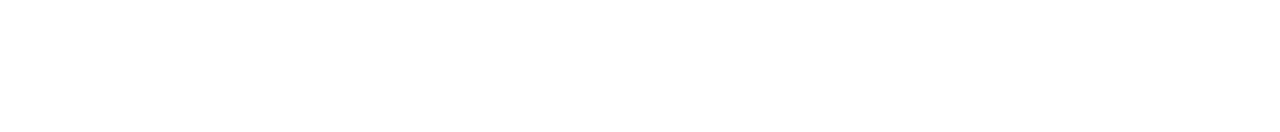
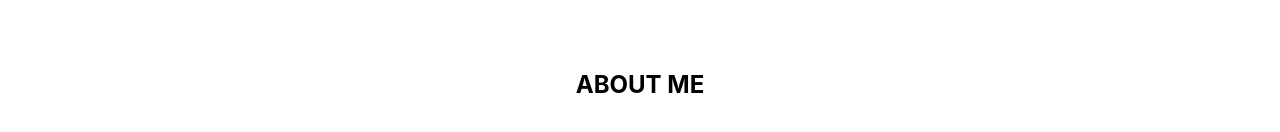
Before and after one commit to jackheimburge/portfolio, a React (Create React App) app: page / in a window 1280 px wide. Shown: the part 1219-1351 px from the top of the page. Before the commit the page ends 903 px from the top, so only its background shows below. Built offline with nearby package versions, Linux system fonts and the light colour scheme.

Commit message:
add aboutme component and css file

```diff
--- /dev/null
+++ b/src/AboutMe.css
@@ -0,0 +1,6 @@
+.AboutMe {
+    height: 100vmin;
+    display: flex;
+    align-items: center;
+    justify-content: center;
+}
--- /dev/null
+++ b/src/AboutMe.jsx
@@ -0,0 +1,9 @@
+import './AboutMe.css';
+
+export default function AboutMe() {
+    return(
+        <div className="AboutMe">
+            <h2>ABOUT ME</h2>
+        </div>
+    );
+}
--- a/src/App.js
+++ b/src/App.js
@@ -1,12 +1,14 @@
 import './App.css';
 import Navbar from './Navbar'
 import Welcome from './Welcome';
+import AboutMe from './AboutMe';
 
 function App() {
   return (
     <div className="App">
       <Navbar />
       <Welcome />
+      <AboutMe />
     </div>
   );
 }
```
